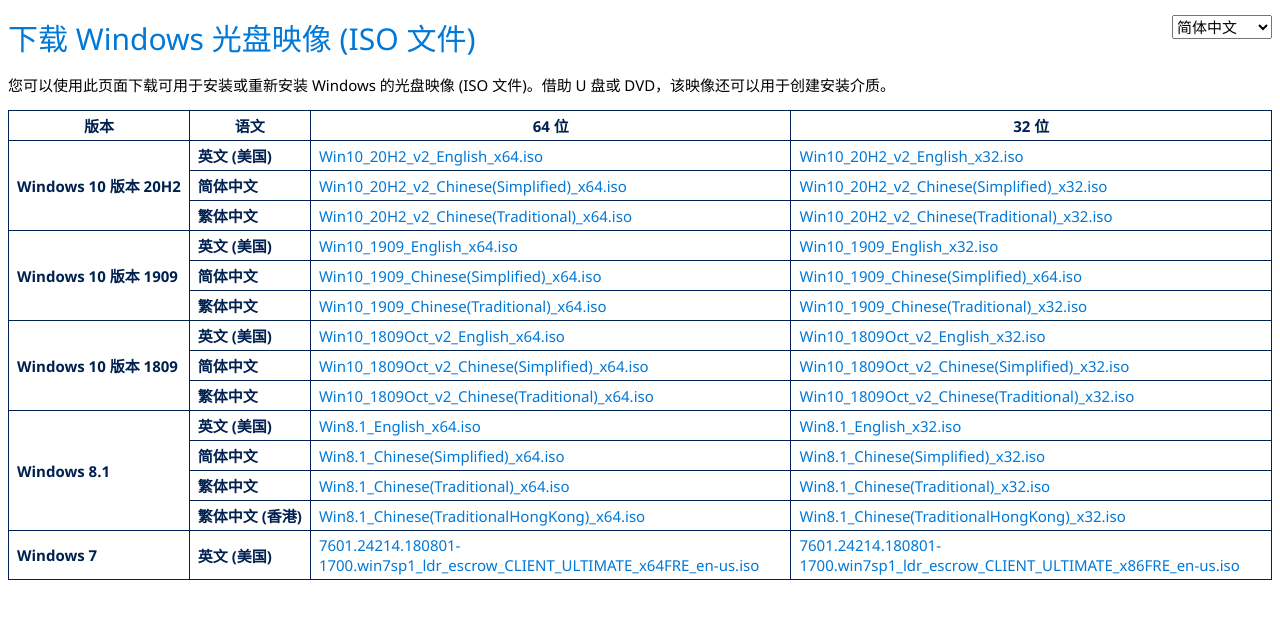
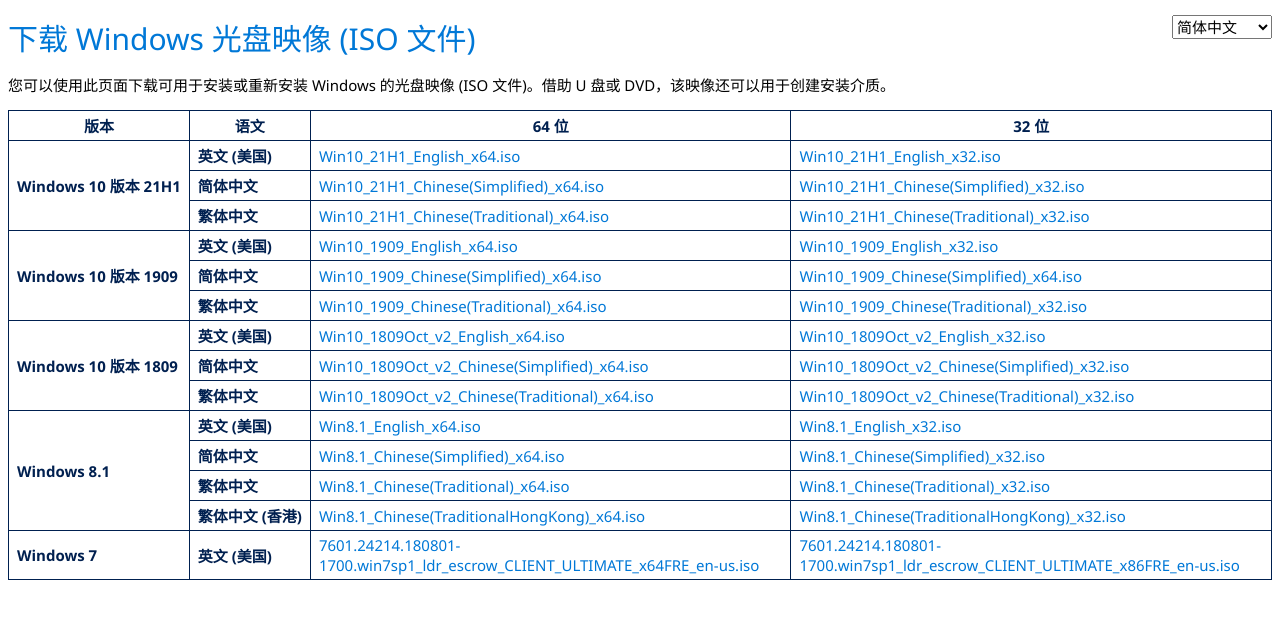
Before and after one commit to win98se/win98se.github.io, a Jekyll site: the page tb/index.htm, which Jekyll copies as it is, in a window 1280 px wide. Shown: the top 619 px of the page. Built offline with Jekyll 4.4.1, drawn with Linux system fonts in a browser that asks for light colours.

Commit message:
Update TB, MS OS EOS and Fuck IE pages
Update domain name in site config; TB - Replaced 20H2v2 links with 21H1; MS OS EOS - Add 21H1 and move EOS versions to ancient page, also fix char display; Fuck IE - Specify that 1507's Edge and Chromium Edge's IE mode will not work too

```diff
--- a/_config.yml
+++ b/_config.yml
@@ -1,2 +1,2 @@
 title: 伯谅 LCw
-url: https://win98se.github.io
+url: https://win98se.tk
--- a/_layouts/default.html
+++ b/_layouts/default.html
@@ -97,7 +97,7 @@ a {
 }
 
 a:hover {
-	border-bottom: 1px solid #00c0c0;
+	border-bottom: 1px solid;
 	color: #00c0c0;
 }
 
@@ -198,6 +198,9 @@ span.ref:hover {
 	position: fixed;
 	right: 26px;
 	top: 10px;
+	-moz-user-select: none;
+	-webkit-user-select: none;
+	-ms-user-select: none;
 	user-select: none;
 	width: 32px;
 	z-index: 99;
--- a/fuckie.htm
+++ b/fuckie.htm
@@ -1 +1 @@
-<title>Fuck IE</title><h2 style="font-weight: normal">&#35813;&#32593;&#31449;&#19981;&#20877;&#25903;&#25345; Microsoft Internet Explorer&#65292;&#35831;&#25913;&#29992;&#21478;&#19968;&#20010;&#27983;&#35272;&#22120;&#12290;</h2>This site no longer supports Microsoft Internet Explorer. Please use another browser instead.
+<script>if(typeof ScriptEngine==="undefined")location="/";</script><title>Fuck IE</title><style>p{font-size:1.19em;text-shadow: 0 0 1px #acacac}</style><p>该网站不再支持 Microsoft Internet Explorer，Windows 10 版本 1507 上基于 EdgeHTML 的 Microsoft Edge 也不受支持，请改用另一个浏览器；倘若您正在使用 Edge 的 IE 模式，请将其关闭。</p>This site no longer supports Microsoft Internet Explorer. EdgeHTML-based Microsoft Edge on Windows 10 Version 1507 is also not supported. Please use another browser instead; If you are using Edge's IE mode, please turn it off.
--- a/msoseos/header.js
+++ b/msoseos/header.js
@@ -6,4 +6,4 @@ document.getElementById("menu").innerHTML="<p><a href=\"index.htm\">Client produ
 <p>&nbsp;&nbsp;&nbsp;&nbsp;&nbsp;&nbsp;&nbsp; <a href=\"ancient_10_sac.htm\">Windows 10 (Semi-Annual Channel)</a></p>\
 <p>&nbsp;&nbsp;&nbsp;&nbsp;&nbsp;&nbsp;&nbsp; <a href=\"ancient_10_ltsc.htm\">Windows 10 (Long-Term Servicing Channel)</a></p>\
 ";
-document.getElementById("copy").innerHTML="Copyright &copy; 2016－"+new Date().getFullYear()+" LCw Productions";
+document.getElementById("copy").innerHTML="Copyright &copy; 2016&#65293;"+new Date().getFullYear()+" LCw Productions";
--- a/tb/index.htm
+++ b/tb/index.htm
@@ -56,7 +56,7 @@ function updateText() {
 	document.querySelectorAll("#title, #desc, #thed, #thlang, #th64, #th32").forEach((el)=>{
 		el.innerText=banana.i18n(el.id);
 	});
-	document.querySelectorAll("[id=\"20H2\"], [id=\"1909\"], [id=\"1809\"]").forEach((el)=>{
+	document.querySelectorAll(".win10v").forEach((el)=>{
 		el.innerText=banana.i18n("win10v", el.id);
 	});
 	document.querySelectorAll(".enu, .chs, .cht, .chk").forEach((el)=>{
@@ -140,23 +140,23 @@ a:hover {
 <th id="th32"></th>
 </tr>
 <tr>
-<th id="20H2" rowspan="3"></th>
+<th class="win10v" id="21H1" rowspan="3"></th>
 <th class="enu"></th>
-<td><a href="https://tb.rg-adguard.net/dl.php?go=659a4291">Win10_20H2_v2_English_x64.iso</a></td>
-<td><a href="https://tb.rg-adguard.net/dl.php?go=4222849f">Win10_20H2_v2_English_x32.iso</a></td>
+<td><a href="https://tb.rg-adguard.net/dl.php?go=fb555f3a">Win10_21H1_English_x64.iso</a></td>
+<td><a href="https://tb.rg-adguard.net/dl.php?go=45d9e3df">Win10_21H1_English_x32.iso</a></td>
 </tr>
 <tr>
 <th class="chs"></th>
-<td><a href="https://tb.rg-adguard.net/dl.php?go=31b74ada">Win10_20H2_v2_Chinese(Simplified)_x64.iso</a></td>
-<td><a href="https://tb.rg-adguard.net/dl.php?go=a681141f">Win10_20H2_v2_Chinese(Simplified)_x32.iso</a></td>
+<td><a href="https://tb.rg-adguard.net/dl.php?go=e5b366cb">Win10_21H1_Chinese(Simplified)_x64.iso</a></td>
+<td><a href="https://tb.rg-adguard.net/dl.php?go=c3bfab2e">Win10_21H1_Chinese(Simplified)_x32.iso</a></td>
 </tr>
 <tr>
 <th class="cht"></th>
-<td><a href="https://tb.rg-adguard.net/dl.php?go=95fcd1ae">Win10_20H2_v2_Chinese(Traditional)_x64.iso</a></td>
-<td><a href="https://tb.rg-adguard.net/dl.php?go=71497361">Win10_20H2_v2_Chinese(Traditional)_x32.iso</a></td>
+<td><a href="https://tb.rg-adguard.net/dl.php?go=69aecffe">Win10_21H1_Chinese(Traditional)_x64.iso</a></td>
+<td><a href="https://tb.rg-adguard.net/dl.php?go=b9986f62">Win10_21H1_Chinese(Traditional)_x32.iso</a></td>
 </tr>
 <tr>
-<th id="1909" rowspan="3"></th>
+<th class="win10v" id="1909" rowspan="3"></th>
 <th class="enu"></th>
 <td><a href="https://tb.rg-adguard.net/dl.php?go=981c4d21">Win10_1909_English_x64.iso</a></td>
 <td><a href="https://tb.rg-adguard.net/dl.php?go=2dbfa165">Win10_1909_English_x32.iso</a></td>
@@ -172,7 +172,7 @@ a:hover {
 <td><a href="https://tb.rg-adguard.net/dl.php?go=a318ee6b">Win10_1909_Chinese(Traditional)_x32.iso</a></td>
 </tr>
 <tr>
-<th id="1809" rowspan="3"></th>
+<th class="win10v" id="1809" rowspan="3"></th>
 <th class="enu"></th>
 <td><a href="https://tb.rg-adguard.net/dl.php?go=b94aaafe">Win10_1809Oct_v2_English_x64.iso</a></td>
 <td><a href="https://tb.rg-adguard.net/dl.php?go=c24ffe4a">Win10_1809Oct_v2_English_x32.iso</a></td>
```
Also changed, not shown: msoseos/ancient_10_sac.htm (+54 -0 lines), msoseos/index.htm (+18 -36 lines), msoseos/server.htm (+0 -18 lines).
